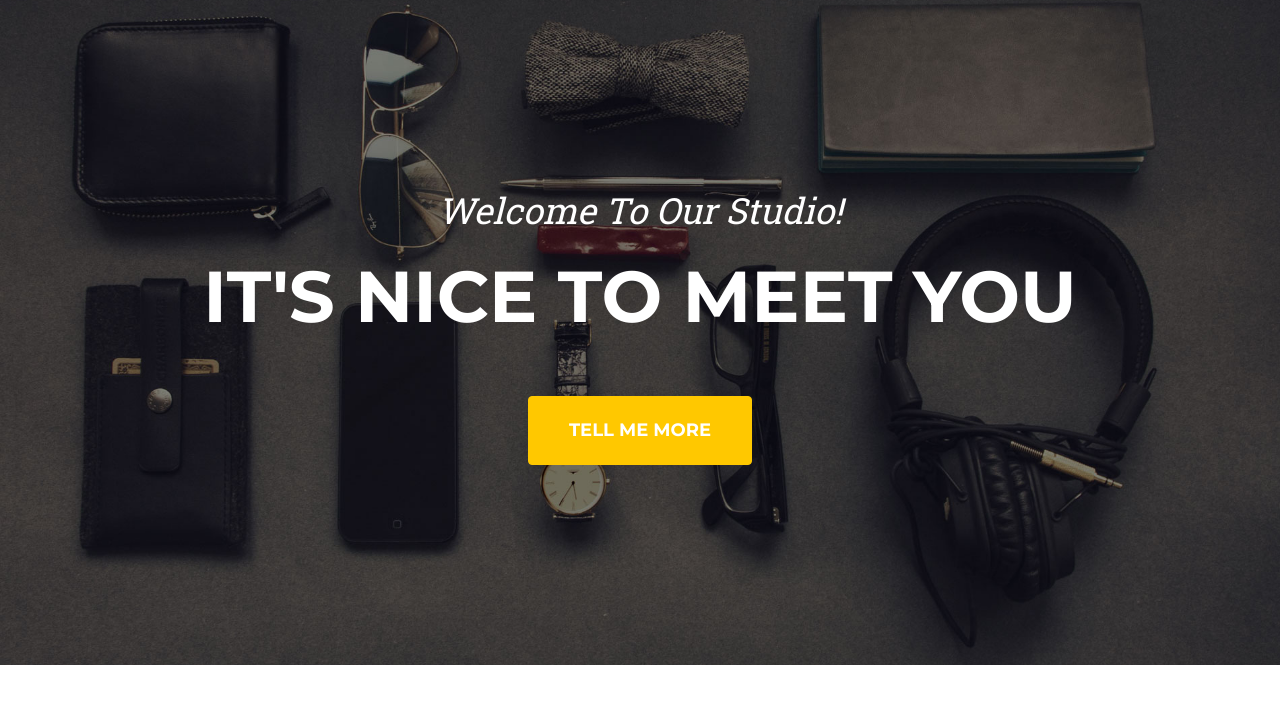
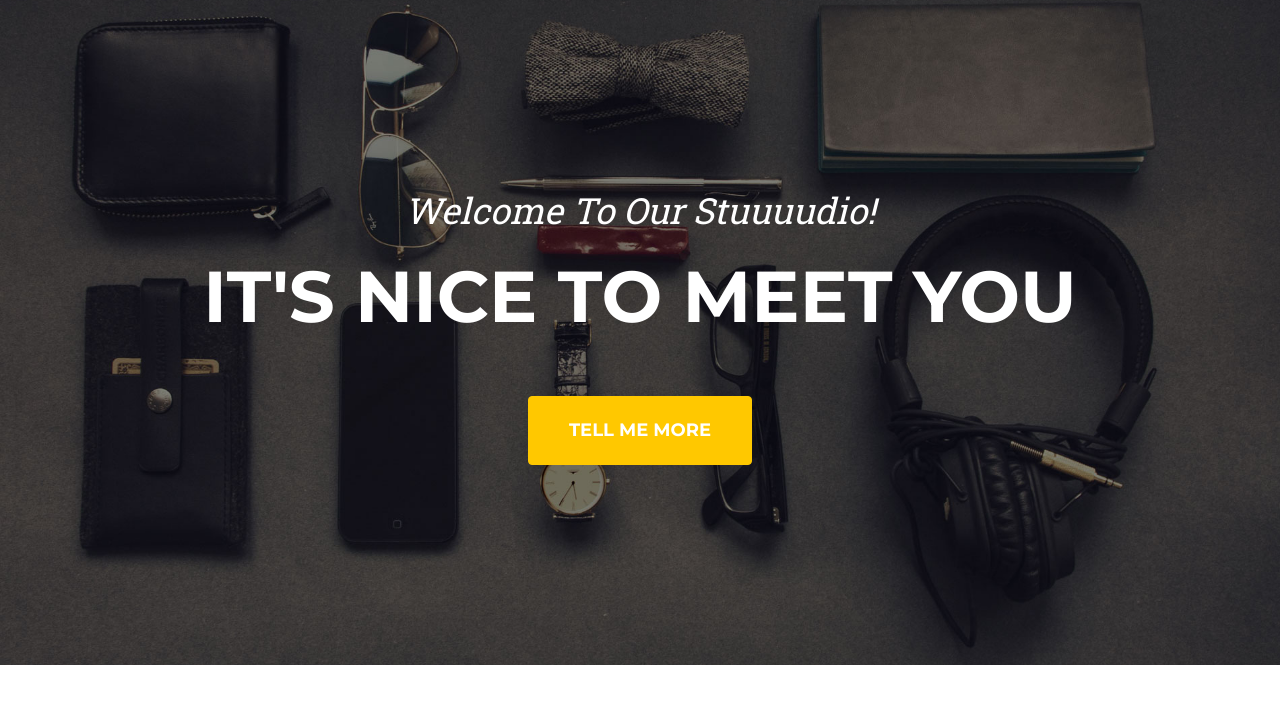
Before and after one commit to Malakai-H/malakai-h.github.io, a plain HTML site: page index.html in a window 1280 px wide. Shown: the part 80-800 px from the top of the page. Drawn offline with nearby package versions, Linux system fonts and the light colour scheme.

Commit message:
Update index.html

```diff
--- a/index.html
+++ b/index.html
@@ -39,7 +39,7 @@
         <!-- Masthead-->
         <header class="masthead">
             <div class="container">
-                <div class="masthead-subheading">Welcome To Our Studio!</div>
+                <div class="masthead-subheading">Welcome To Our Stuuuudio!</div>
                 <div class="masthead-heading text-uppercase">It's Nice To Meet You</div>
                 <a class="btn btn-primary btn-xl text-uppercase" href="#services">Tell Me More</a>
             </div>
```
